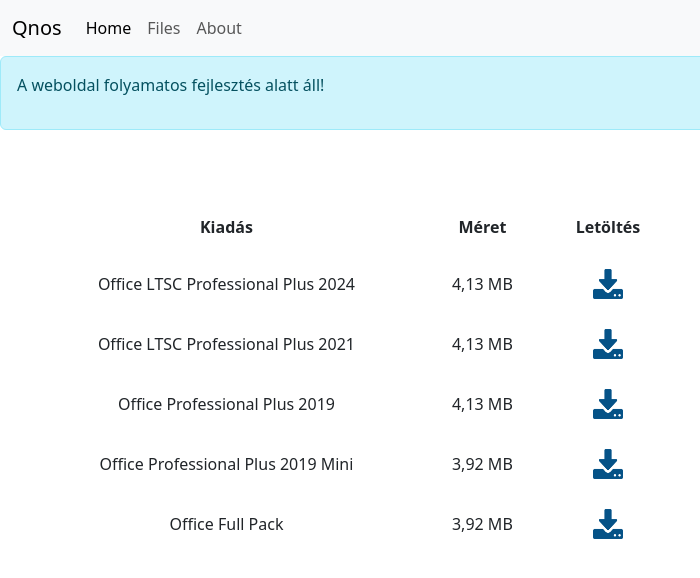
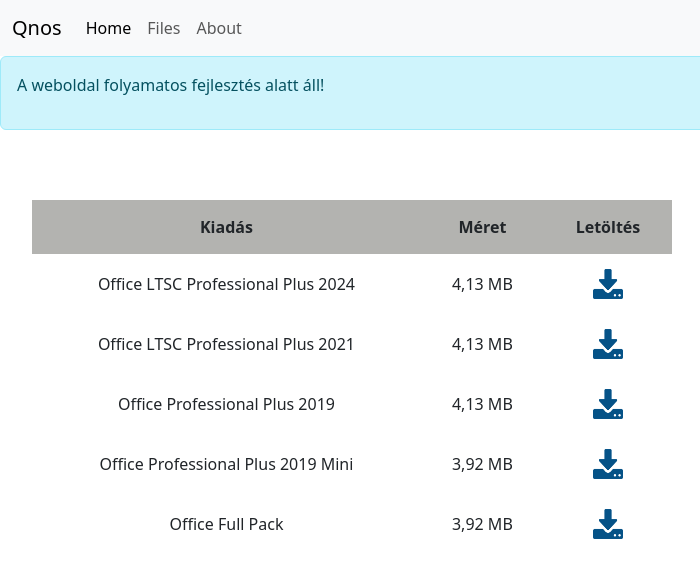
Before and after one commit to davedeveloper007/Qnos, a plain HTML site: page index.html in a window 1280 px wide. In both pictures the pointer is over the element 352 px from the left and 227 px from the top of the page. Shown: the full height of the page, 0-700 px from the left. Drawn offline with nearby package versions, Linux system fonts and the light colour scheme.

Commit message:
Update style.css

```diff
--- a/style.css
+++ b/style.css
@@ -13,10 +13,11 @@ table{
 
 table, th, td{
     padding: 15px;
+    text-align: center;
 }
 
-table th, td{
-    text-align: center;
+tr:hover{
+    background-color: #b3b3b0;
 }
 
 #officeimg{
```
